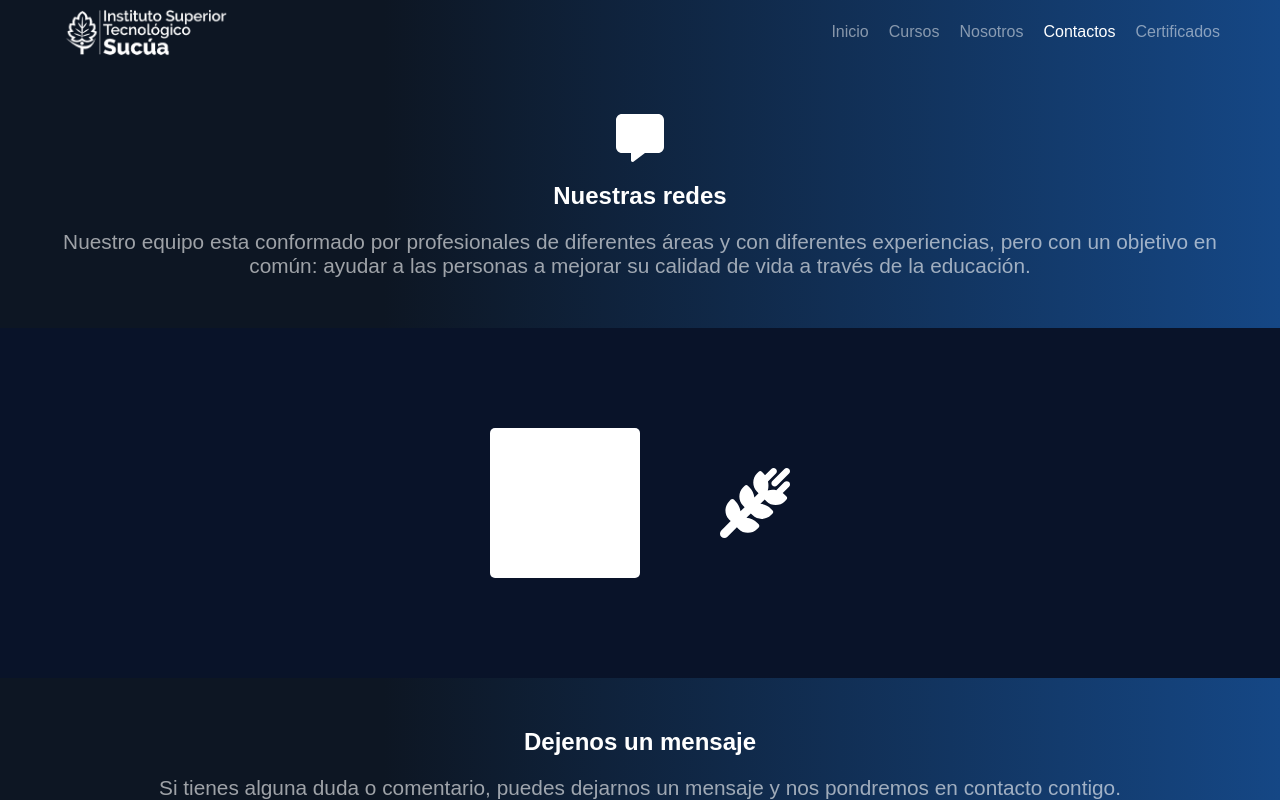
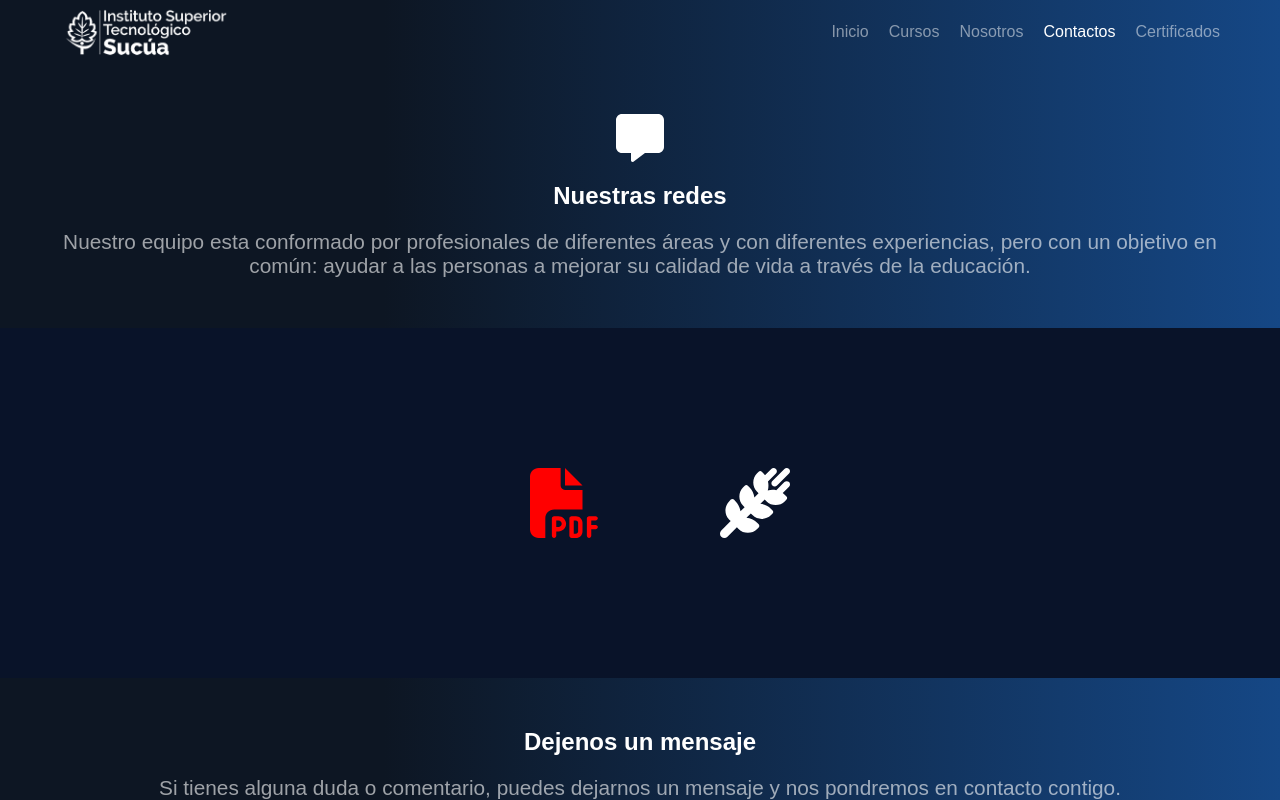
Before and after one commit to josearizaga009/ists_cursos, a React (Vite) app: page /contactos in a window 1280 px wide. In both pictures the pointer is over the icon 565 px from the left and 503 px from the top of the page. Shown: the top 800 px of the page. Built offline with nearby package versions, Linux system fonts and the light colour scheme.

Commit message:
Changes to be committed: 	deleted:    dist/assets/index-Dw_C_Blj.js 	new file:   dist/assets/index-KOTak2OR.css 	new file:   dist/assets/index-YZdYaJZn.js 	deleted:    dist/assets/index-vhEHWowl.css 	modified:   dist/index.html 	modified:   src/landing.views/Contacts.css

```diff
--- a/src/landing.views/Contacts.css
+++ b/src/landing.views/Contacts.css
@@ -78,16 +78,16 @@
     border-radius: var(--radius);
     transition: var(--transition);
 }
-.contact-page .section-redes .pdf:hover {
+/* .contact-page .section-redes .pdf:hover {
     background: white;
     transition: var(--transition);
     color: red;
-}
+} */
 
-/* .contact-page .section-redes .pdf svg:hover {
+.contact-page .section-redes .pdf svg:hover {
     color: red;
     transition: var(--transition);
-} */
+}
 
 .contact-page .section-redes .maiz svg:hover {
     color: darkgoldenrod;
```
Also changed, not shown: 5 other files (tests, documents, lock files or other folders).
